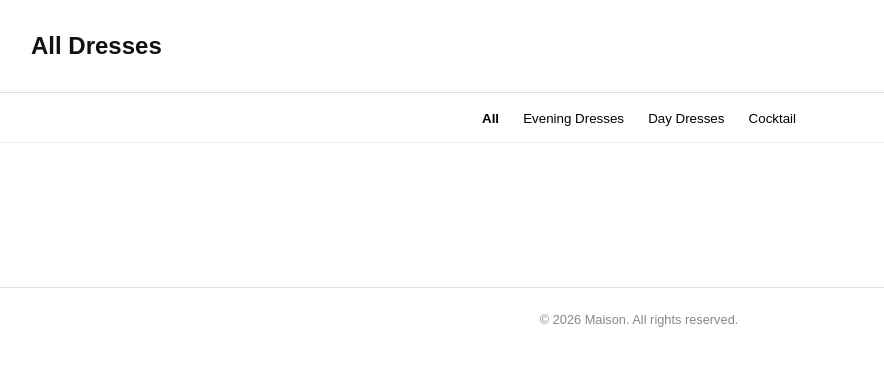
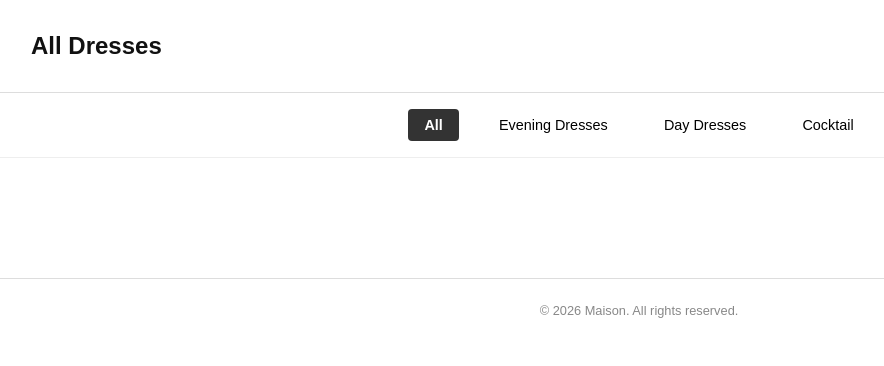
Before and after one commit to Spac3y/Proiect-BD, a Flask app: page /shop in a window 1280 px wide. Shown: the part 56-422 px from the top of the page, without its empty margins (1-885 px from the left). Run offline with Flask 3, Linux system fonts and the light colour scheme; some libraries are stand-ins or nearby versions.

Commit message:
Now its pretty, yay!

```diff
--- a/static/style.css
+++ b/static/style.css
@@ -41,3 +41,94 @@
 
 .spinner { display: none; text-align: center; padding: 2rem; color: #888; }
 .spinner.show { display: block; }
+
+.filter-btn, .color-btn {
+    background: #f8f8f8;
+    border: 1px solid #ddd;
+    padding: 8px 16px;
+    margin: 5px;
+    cursor: pointer;
+    border-radius: 4px;
+    transition: all 0.2s ease;
+    font-size: 0.9rem;
+}
+
+.filter-btn:hover, .color-btn:hover {
+    background: #eee;
+    border-color: #bbb;
+}
+
+/* Style for the active/selected button */
+button[style*="font-weight:bold"],
+button[style*="font-weight: bold"] {
+    background: #333 !important;
+    color: white !important;
+    border-color: #333 !important;
+}
+
+/* 1. Center everything and stop it from stretching too wide */
+#grid {
+    max-width: 1200px;
+    margin: 0 auto;
+    padding: 20px;
+    display: grid;
+    /* This tells the grid: "Make columns at least 280px wide, but fit as many as possible" */
+    grid-template-columns: repeat(auto-fill, minmax(280px, 1fr));
+    gap: 30px;
+}
+
+/* 2. Fix the Card Style */
+.card {
+    background: white;
+    border: 1px solid #eee;
+    border-radius: 8px;
+    overflow: hidden;
+    transition: transform 0.2s ease, box-shadow 0.2s ease;
+    display: flex;
+    flex-direction: column;
+    height: 100%;
+}
+
+.card:hover {
+    transform: translateY(-5px);
+    box-shadow: 0 10px 20px rgba(0,0,0,0.05);
+}
+
+/* 3. Force the Image to be a Portrait Rectangle (Crucial Fix) */
+.card img {
+    width: 100%;
+    height: 550px; /* Fixed height for consistency */
+    object-fit: cover; /* This crops the image to fill the space without stretching it */
+    /* object-position: top; */
+    object-position: center 15%;
+    display: block;
+    background-color: #f9f9f9;
+}
+
+/* 4. Improve the Text Padding */
+.card-body {
+    padding: 15px;
+    flex-grow: 1;
+    display: flex;
+    flex-direction: column;
+    justify-content: space-between;
+}
+
+.card-cat {
+    font-size: 0.7rem;
+    text-transform: uppercase;
+    letter-spacing: 1px;
+    color: #999;
+    margin-bottom: 5px;
+}
+
+.card-name {
+    font-size: 1.1rem;
+    font-weight: 600;
+    margin-bottom: 5px;
+}
+
+.card-price {
+    font-weight: bold;
+    color: #333;
+}
```
